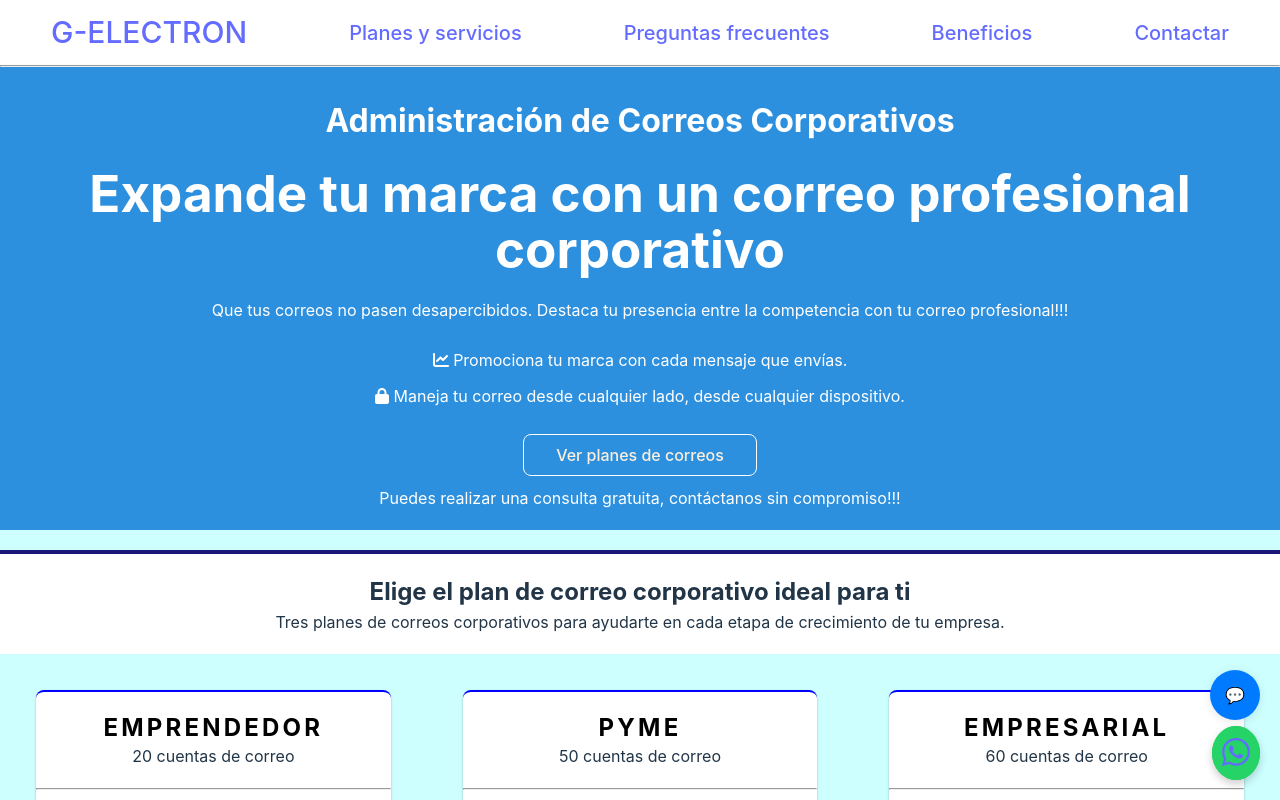
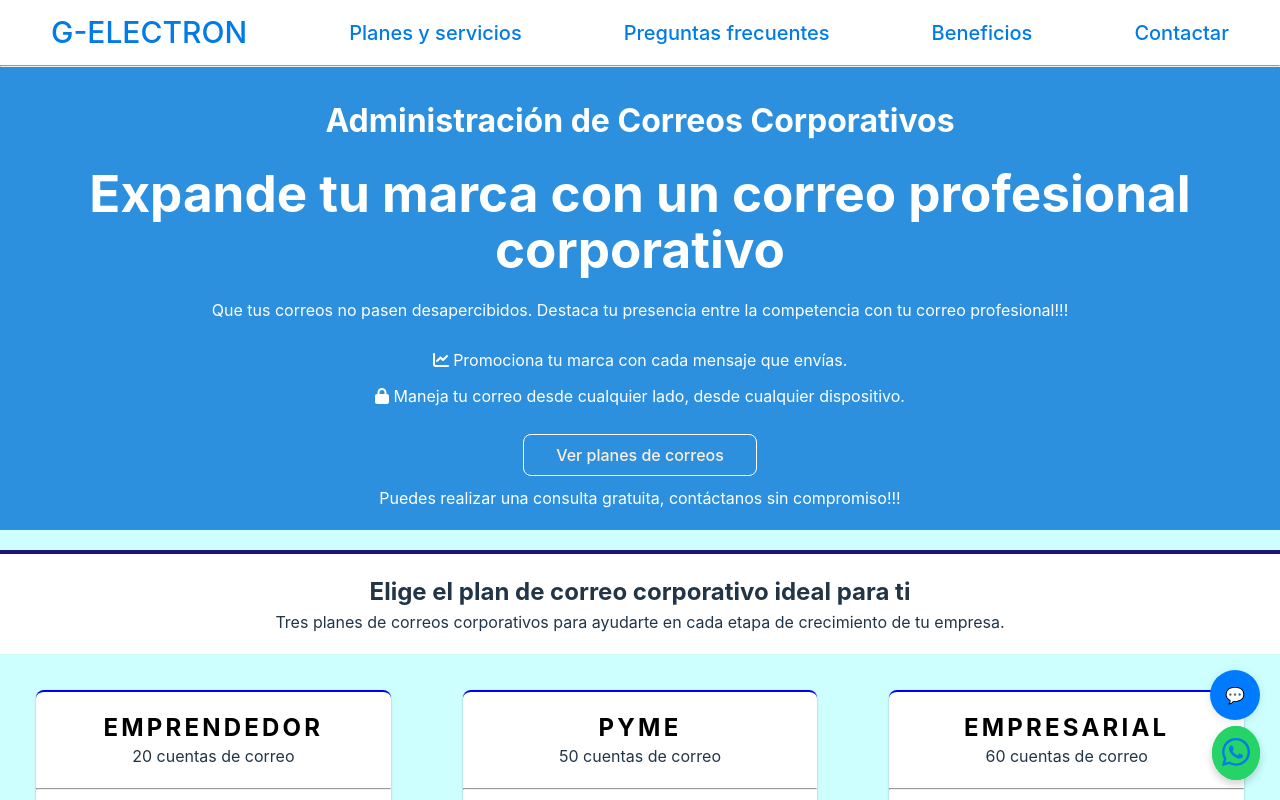
Before and after one commit to Krlozces/emailsCorporativos, a React (Vite) app: page / in a window 1280 px wide. Shown: the top 800 px of the page. Built offline with nearby package versions, Linux system fonts and the light colour scheme; no server answers.

Commit message:
color of the links changed

```diff
--- a/src/index.css
+++ b/src/index.css
@@ -15,7 +15,7 @@
 
 a {
   font-weight: 500;
-  color: #646cff;
+  color: #017BE8;
   text-decoration: inherit;
 }
 a:hover {
```
